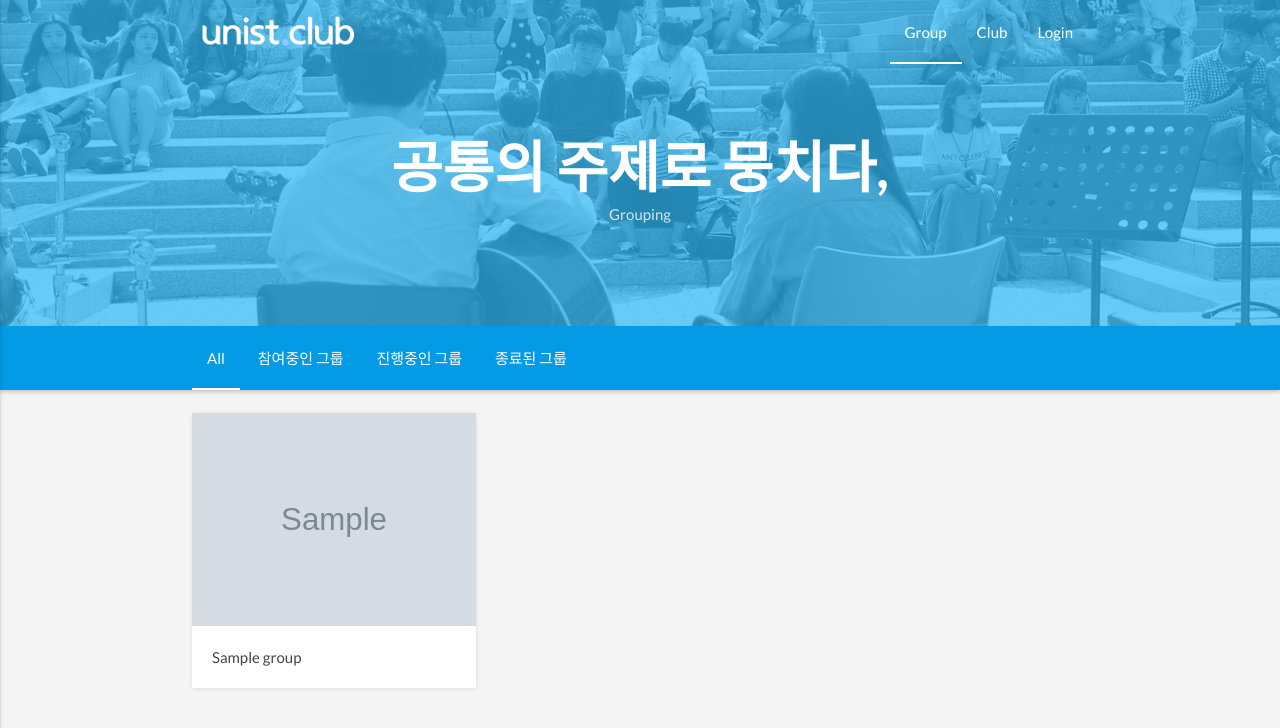
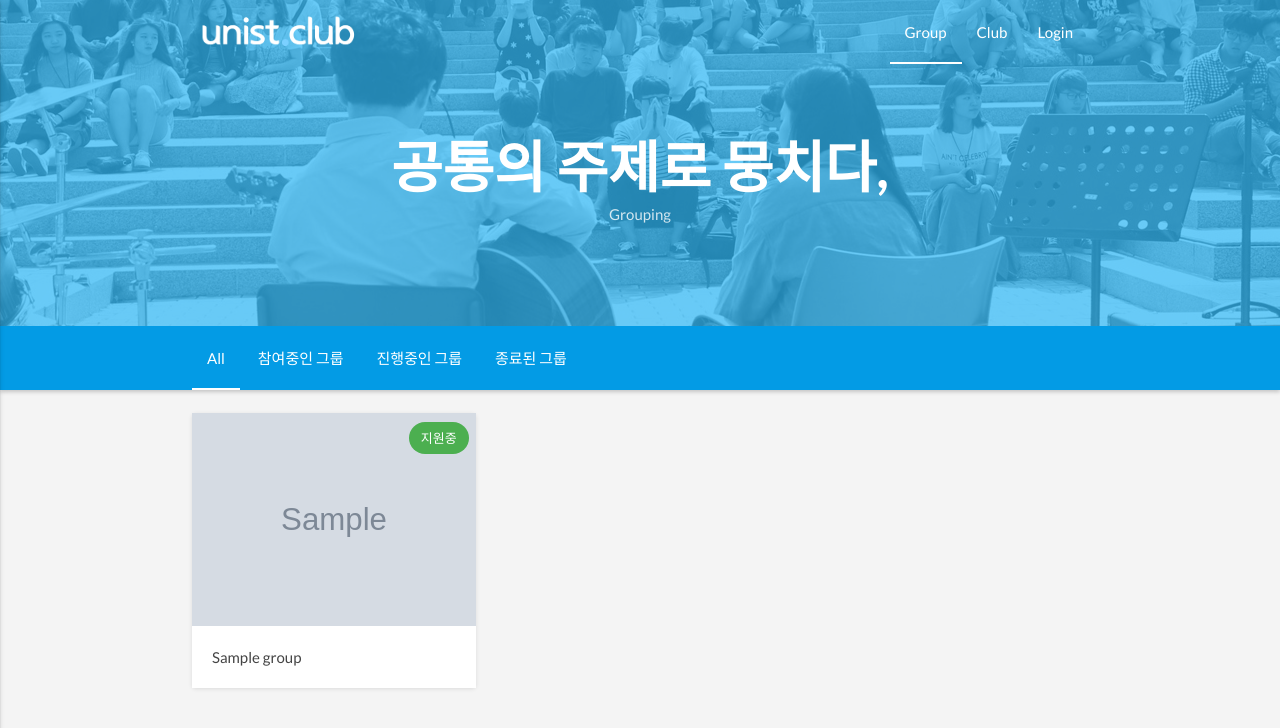
Before and after one commit to HyeonseoNam/unistclub, a Django app: page /groups/ in a window 1280 px wide. Shown: the top 728 px of the page. Run offline with Django 3.2, Linux system fonts and the light colour scheme; tables that the repository leaves empty hold one stand-in row (values such as "Sample post"); grey boxes marked "Sample" are stand-in pictures; some libraries are stand-ins or nearby versions.

Commit message:
add chips to group_main, and crontab to update is_apply

```diff
--- a/group/views.py
+++ b/group/views.py
@@ -2,7 +2,7 @@ from django.shortcuts import render, redirect, get_object_or_404,HttpResponse,Ht
 from .forms import GroupForm, CommentForm, GroupChangeForm
 from .models import Group, Comment, Membership
 from account.models import UcUser
-from datetime import datetime
+from datetime import datetime, date
 from pytz import timezone
 import json
 
--- a/static/css/group_main.css
+++ b/static/css/group_main.css
@@ -32,3 +32,23 @@ label{
     padding-bottom: 4px;
     color: rgba(0,0,0,0.6);
 }
+
+/* 카드의 태그들 */
+.chip.tag{
+    position:absolute;
+    top:9px;
+    right:2px;
+    color:white;
+}
+
+.chip.tag.admin{
+    background-color:#2196f3;
+}
+
+.chip.tag.applying{
+    background-color:#4caf50;
+}
+
+.chip.tag.terminated{
+    background-color:#f44336;
+}
--- a/templates/group/group_main.html
+++ b/templates/group/group_main.html
@@ -47,6 +47,19 @@
           <div class="gallery-curve-wrapper">
             <a class="gallery-cover gray">
               <img class="responsive-img" src="{{ group.get_group_photo }}" alt="placeholder">
+                {% if group.admin == request.user %}
+                    <div class="chip tag admin">
+                        내가 만든 그룹
+                    </div>
+                {% elif group.is_always_apply or group.is_apply %}
+                    <div class="chip tag applying">
+                        지원중
+                    </div>
+                {% else %}
+                    <div class="chip tag terminated">
+                        지원마감
+                    </div>
+                {% endif %}
             </a>
             <div class="gallery-header">
               <span>{{ group.group_name }}</span>
--- a/unistclub/settings.py
+++ b/unistclub/settings.py
@@ -37,6 +37,7 @@ INSTALLED_APPS = [
     'django.contrib.sessions',
     'django.contrib.messages',
     'django.contrib.staticfiles',
+    'django_crontab',
     'main',
     'account',
     'club',
@@ -133,3 +134,8 @@ MEDIA_ROOT = os.path.join(BASE_DIR, 'media')
 LOGIN_REDIRECT_URL = '/'
 LOGIN_URL = 'account.login'
 AUTH_USER_MODEL = 'account.UcUser'
+
+# crontab part
+CRONJOBS = [
+    ('00 00 * * *', 'group.cron.update_is_apply')
+]
```
Also changed, not shown: group/cron.py (added, +9 -0 lines).
